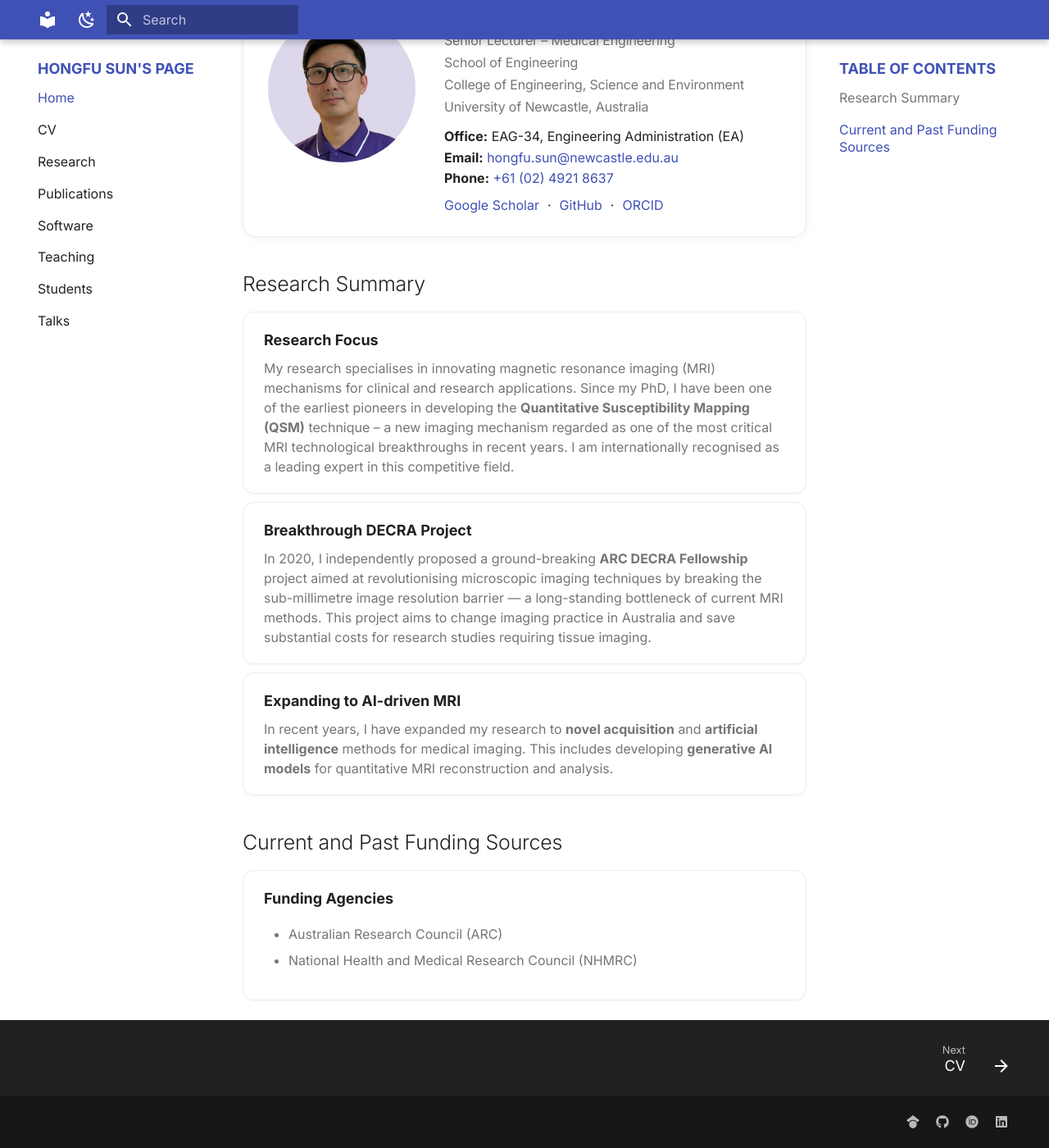
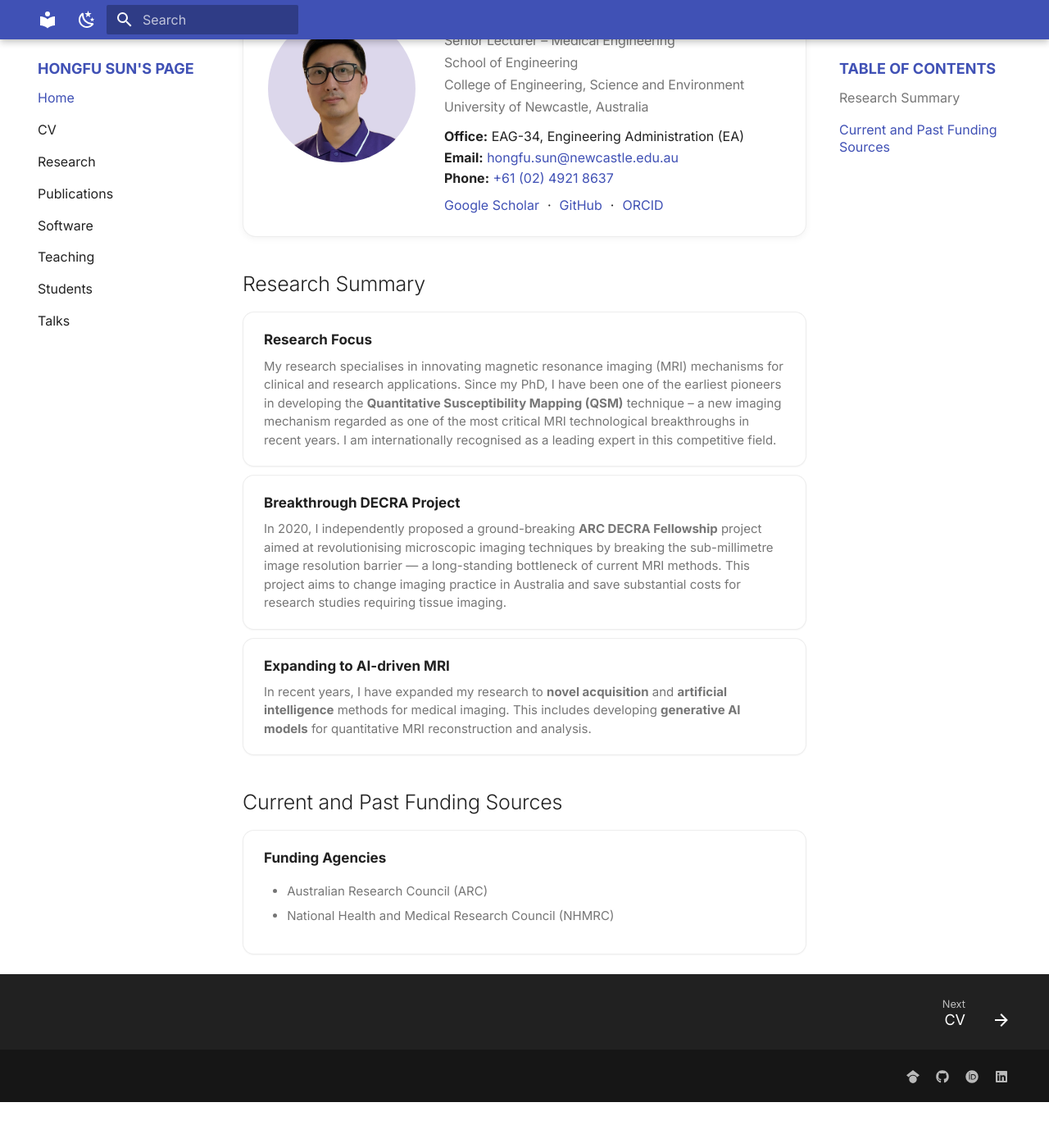
Before and after one commit to sunhongfu/sunhongfu.github.io, an MkDocs documentation site: the page built from docs/index.md, in a window 1280 px wide and 1400 px high, scrolled down 171 px. Shown: the whole window at 82% size. Built offline with MkDocs 1.6.1 and Material for MkDocs 9.7.7, drawn with Linux system fonts in a browser that asks for light colours; after the commit the page ends 1515 px from its top, so only the background shows below that.

Commit message:
smaller fonts

```diff
--- a/docs/assets/extra.css
+++ b/docs/assets/extra.css
@@ -155,13 +155,13 @@
 
 .card-title {
   font-weight: 700;
-  font-size: 0.9rem;
+  font-size: 0.85rem;
   margin-bottom: .35rem;
   color: var(--md-default-fg-color);
 }
 
 .card-body {
-  font-size: .8rem;
+  font-size: .75rem;
   color: var(--md-default-fg-color--light);
   line-height: 1.5;
 }
```
